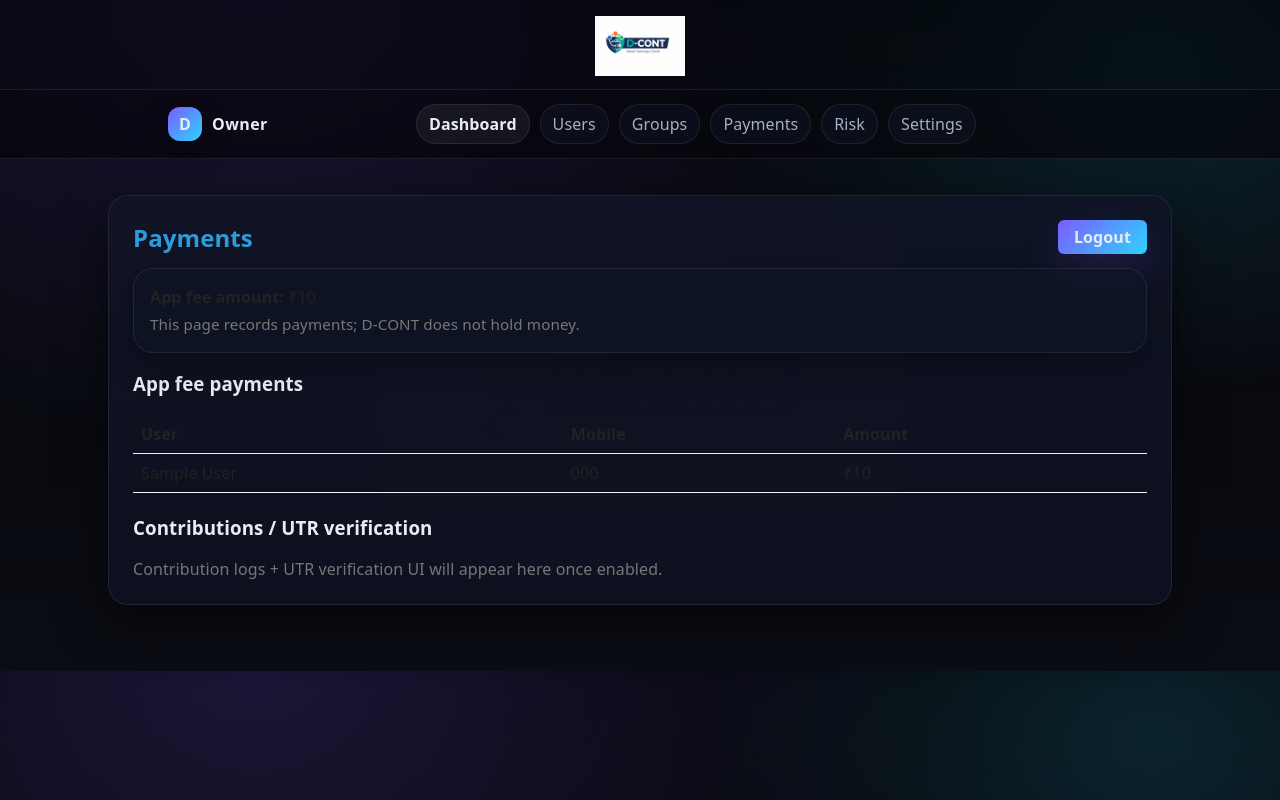
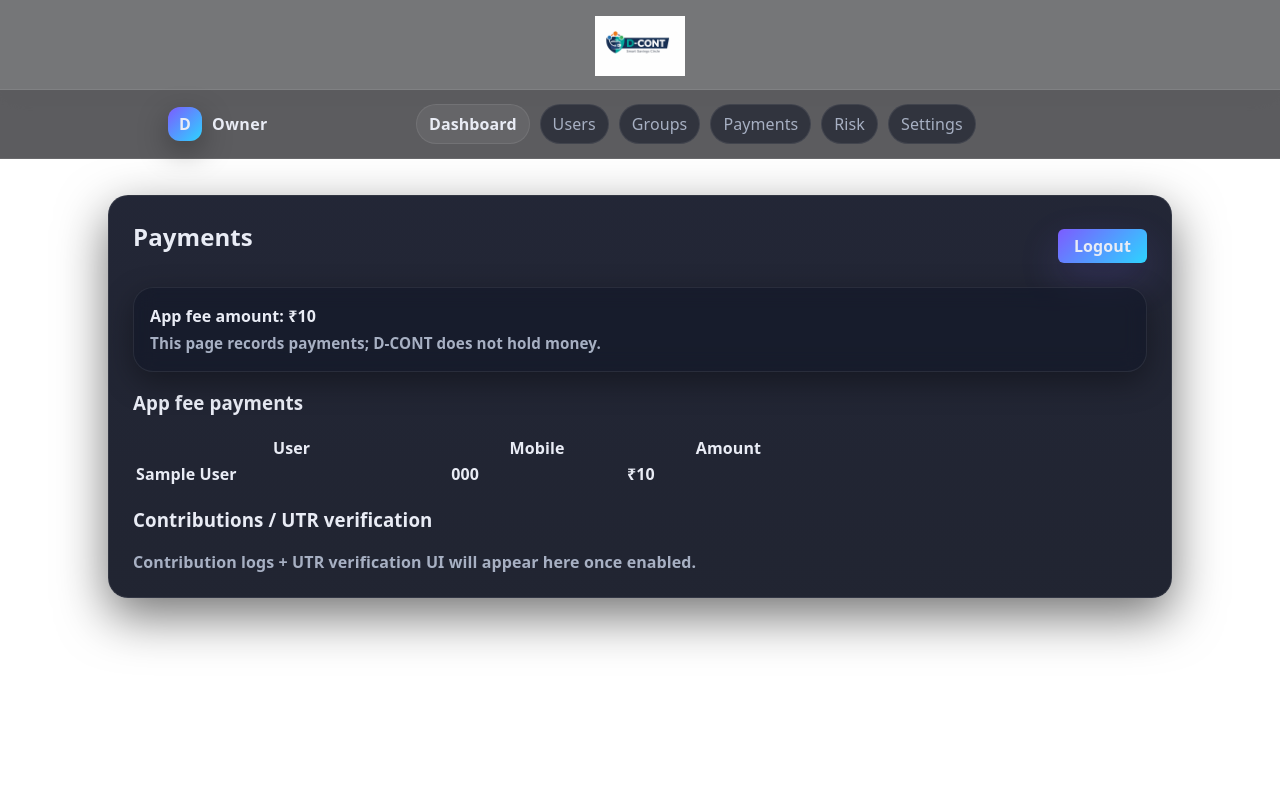
Before and after one commit to cyanmerc-hue/D-cont, a Flask app: template templates/owner_payments.html in a window 1280 px wide. Run offline with Flask 3, Linux system fonts and the light colour scheme; the template is opened without the code that fills it: most values are stand-ins (such as "Sample title", 1, 10 or a date in 2020).

Commit message:
Fix owner headings contrast

```diff
--- a/static/app.css
+++ b/static/app.css
@@ -37,7 +37,52 @@
 body.app-body {
   font-family: ui-sans-serif, system-ui, -apple-system, Segoe UI, Roboto, Arial, "Noto Sans";
   background: radial-gradient(1200px 800px at 20% 0%, rgba(124, 92, 255, 0.18), transparent 55%),
+  color: var(--text);
+  font-weight: 800;
+  letter-spacing: 0.2px;
     radial-gradient(900px 650px at 90% 10%, rgba(45, 212, 255, 0.14), transparent 50%),
+
+.pageTitle {
+  margin: 0;
+  color: var(--text);
+  font-size: 22px;
+  font-weight: 900;
+  letter-spacing: 0.3px;
+}
+
+.sectionTitle {
+  margin-top: 18px;
+  margin-bottom: 10px;
+  color: var(--text);
+  font-size: 15px;
+  font-weight: 800;
+  letter-spacing: 0.22px;
+}
+
+.table {
+  width: 100%;
+  border-collapse: collapse;
+}
+
+.table th {
+  text-align: left;
+  padding: 10px;
+  border-bottom: 1px solid var(--border);
+  color: var(--muted);
+  font-size: 12px;
+  text-transform: uppercase;
+  letter-spacing: 0.12em;
+}
+
+.table td {
+  padding: 10px;
+  border-bottom: 1px solid var(--border);
+  color: var(--text);
+}
+
+.table tr:hover td {
+  background: rgba(255, 255, 255, 0.03);
+}
     linear-gradient(180deg, var(--bg0), var(--bg1));
   margin: 0;
   padding: 0;
--- a/templates/owner_payments.html
+++ b/templates/owner_payments.html
@@ -11,10 +11,10 @@
 
     {% include '_owner_nav.html' %}
 
-    <div class="container container-wide" style="margin: 18px auto 48px auto;">
-      <div class="card" style="padding:24px; color:#222;">
+        <div class="container container-wide" style="margin: 18px auto 48px auto;">
+            <div class="card" style="padding:24px;">
         <div style="display:flex; justify-content: space-between; align-items:center; gap: 12px;">
-            <h2 style="margin:0; color:#2D9CDB;">Payments</h2>
+                        <h2 class="pageTitle">Payments</h2>
             <a href="/logout" class="btn btn-sm" style="width:auto; padding:6px 16px; border-radius:6px;">Logout</a>
         </div>
 
@@ -26,39 +26,39 @@
           {% endif %}
         {% endwith %}
 
-                <div class="notice" style="margin-top:14px;">
-            <div style="color:#222;"><strong>App fee amount:</strong> ₹{{ app_fee_amount }}</div>
-            <div style="color:#777; font-size:0.95em; margin-top:4px;">This page records payments; D-CONT does not hold money.</div>
+        <div class="notice" style="margin-top:14px;">
+            <div><strong>App fee amount:</strong> ₹{{ app_fee_amount }}</div>
+            <div class="muted" style="font-size:0.95em; margin-top:4px;">This page records payments; D-CONT does not hold money.</div>
         </div>
 
-        <h3 style="margin-top:18px;">App fee payments</h3>
+        <h3 class="sectionTitle">App fee payments</h3>
         {% if app_fee_payments and app_fee_payments|length > 0 %}
             <div style="overflow-x:auto;">
-                <table style="width:100%; border-collapse: collapse; min-width: 700px;">
+                <table class="table" style="min-width: 700px;">
                     <thead>
                         <tr>
-                            <th style="text-align:left; padding:8px; border-bottom:1px solid #eee;">User</th>
-                            <th style="text-align:left; padding:8px; border-bottom:1px solid #eee;">Mobile</th>
-                            <th style="text-align:left; padding:8px; border-bottom:1px solid #eee;">Amount</th>
+                            <th>User</th>
+                            <th>Mobile</th>
+                            <th>Amount</th>
                         </tr>
                     </thead>
                     <tbody>
                     {% for p in app_fee_payments %}
                         <tr>
-                            <td style="padding:8px; border-bottom:1px solid #f2f2f2;">{{ p.full_name or p.username }}</td>
-                            <td style="padding:8px; border-bottom:1px solid #f2f2f2;">{{ p.mobile }}</td>
-                            <td style="padding:8px; border-bottom:1px solid #f2f2f2;">₹{{ p.amount }}</td>
+                            <td>{{ p.full_name or p.username }}</td>
+                            <td>{{ p.mobile }}</td>
+                            <td>₹{{ p.amount }}</td>
                         </tr>
                     {% endfor %}
                     </tbody>
                 </table>
             </div>
         {% else %}
-            <div style="color:#777;">No app fee payments recorded yet.</div>
+            <div class="muted">No app fee payments recorded yet.</div>
         {% endif %}
 
-        <h3 style="margin-top:22px;">Contributions / UTR verification</h3>
-        <div style="color:#777;">Contribution logs + UTR verification UI will appear here once enabled.</div>
+        <h3 class="sectionTitle">Contributions / UTR verification</h3>
+        <div class="muted">Contribution logs + UTR verification UI will appear here once enabled.</div>
       </div>
     </div>
 </body>
```
Also changed, not shown: templates/owner_risk.html (+11 -11 lines), templates/owner_users.html (+17 -17 lines).
